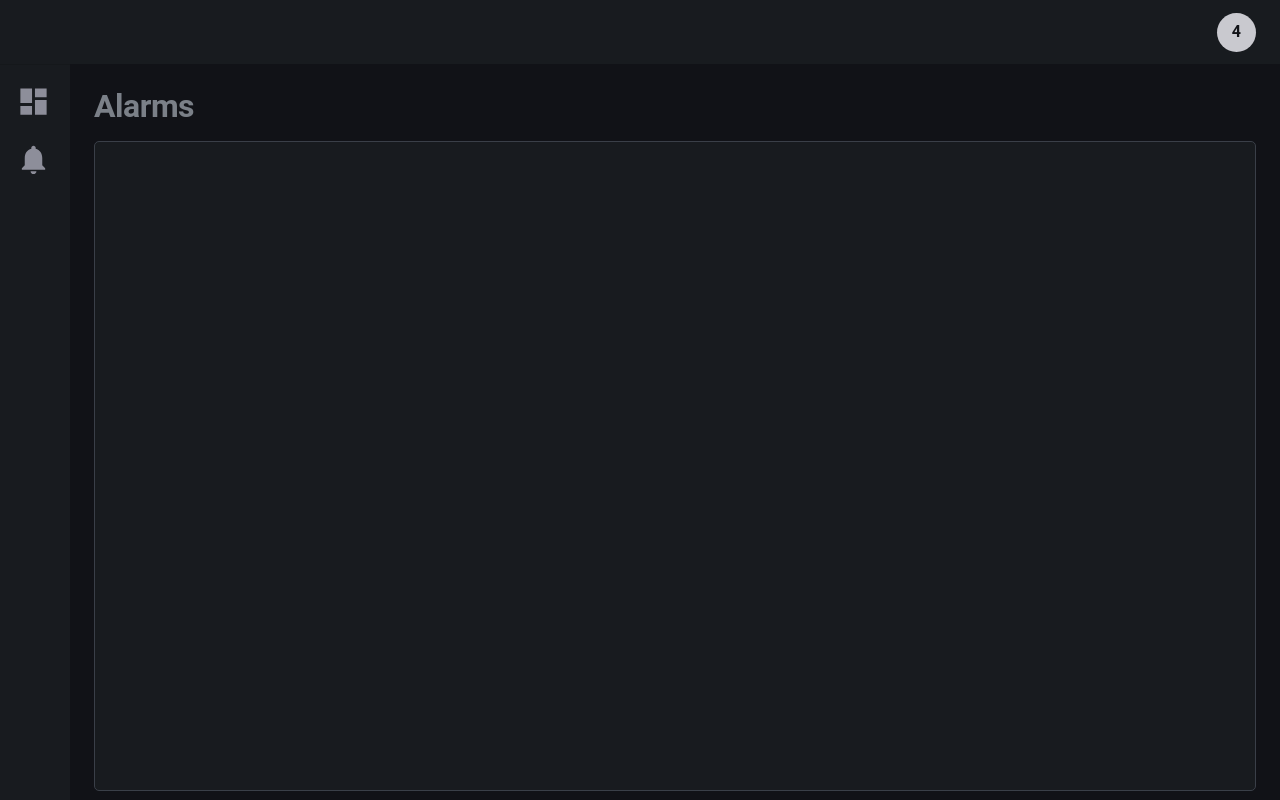
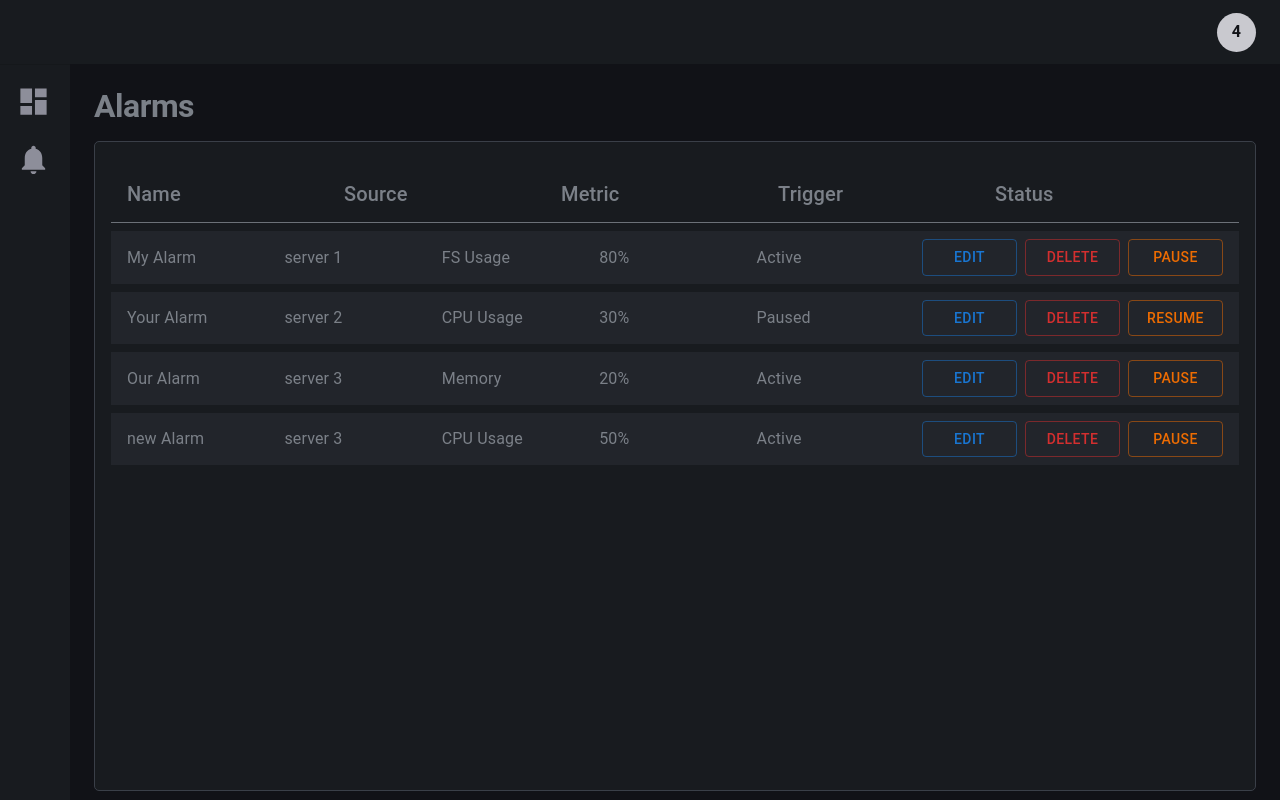
Before and after one commit to Lorekgaston/Grafana-clone, a React (Create React App) app: page /alarms in a window 1280 px wide. Built offline with nearby package versions, Linux system fonts and the light colour scheme.

Commit message:
feat: add AlarmList container

```diff
--- /dev/null
+++ b/src/components/Alarm/Alarm.jsx
@@ -0,0 +1,62 @@
+import React from 'react';
+
+import { Box } from '@mui/system';
+import {
+  ListItem,
+  ListItemText,
+  Button,
+} from '@mui/material';
+
+const styledListItem = {
+  display: 'grid',
+  gridTemplateColumns: 'repeat(5, 1fr) auto',
+  mb: 1,
+  bgcolor: '#22252b',
+};
+const styledButton = { ml: 1, minWidth: '95px' };
+
+const Alarm = ({
+  id,
+  name,
+  source,
+  metrics,
+  trigger,
+  paused,
+}) => (
+  <ListItem sx={styledListItem}>
+    <ListItemText>{name}</ListItemText>
+    <ListItemText>{source}</ListItemText>
+    <ListItemText>
+      {metrics[Math.floor(Math.random() * 3)]}
+    </ListItemText>
+    <ListItemText>{trigger}%</ListItemText>
+    <ListItemText>
+      {!paused ? 'Paused' : 'Active'}
+    </ListItemText>
+    <Box component='div'>
+      <Button
+        variant='outlined'
+        color='primary'
+        sx={styledButton}
+      >
+        Edit
+      </Button>
+      <Button
+        variant='outlined'
+        color='error'
+        sx={styledButton}
+      >
+        Delete
+      </Button>
+      <Button
+        variant='outlined'
+        color='warning'
+        sx={styledButton}
+      >
+        {!paused ? 'Resume' : 'Pause'}
+      </Button>
+    </Box>
+  </ListItem>
+);
+
+export default Alarm;
--- a/src/components/Badge/Badge.jsx
+++ b/src/components/Badge/Badge.jsx
@@ -9,7 +9,7 @@ const styledBadge = {
   borderRadius: '50%',
   padding: '2px',
   bgcolor: '#c9c9cf',
-  color: '#111217 ',
+  color: '#111217',
   display: 'flex',
   justifyContent: 'center',
   alignItems: 'center',
--- /dev/null
+++ b/src/containers/AlarmList/AlarmList.jsx
@@ -0,0 +1,98 @@
+import React from 'react';
+
+import { Box } from '@mui/system';
+import {
+  Divider,
+  List,
+  ListItem,
+  ListItemText,
+  Typography,
+} from '@mui/material';
+
+import Alarm from '../../components/Alarm/Alarm';
+
+const fakeData = [
+  {
+    _id: 1,
+    name: 'My Alarm',
+    source: 'server 1',
+    metrics: ['CPU Usage', 'Memory', 'FS Usage'],
+    trigger: 80,
+    paused: true,
+    firing: false,
+    normal: true,
+  },
+  {
+    _id: 2,
+    name: 'Your Alarm',
+    source: 'server 2',
+    metrics: ['CPU Usage', 'Memory', 'FS Usage'],
+    trigger: 30,
+    paused: false,
+    firing: true,
+    normal: false,
+  },
+  {
+    _id: 3,
+    name: 'Our Alarm',
+    source: 'server 3',
+    metrics: ['CPU Usage', 'Memory', 'FS Usage'],
+    trigger: 20,
+    paused: true,
+    firing: true,
+    normal: false,
+  },
+  {
+    _id: 4,
+    name: 'new Alarm',
+    source: 'server 3',
+    metrics: ['CPU Usage', 'Memory', 'FS Usage'],
+    trigger: 50,
+    paused: true,
+    firing: true,
+    normal: false,
+  },
+];
+
+const tableHead = [
+  'Name',
+  'Source',
+  'Metric',
+  'Trigger',
+  'Status',
+  '',
+];
+
+const styledTableHead = {
+  display: 'grid',
+  gridTemplateColumns: 'repeat(5, 217px) auto',
+};
+const StyledDivider = {
+  bgcolor: '#7b8088',
+};
+
+const AlarmList = () => {
+  return (
+    <>
+      <Box component='section'>
+        <ListItem sx={styledTableHead}>
+          {tableHead.map((item, idx) => (
+            <ListItemText key={idx}>
+              <Typography variant='h6'>{item}</Typography>
+            </ListItemText>
+          ))}
+        </ListItem>
+      </Box>
+      <Divider sx={StyledDivider} variant='fullWidth' />
+      <Box component='section'>
+        <List>
+          {fakeData.map(({ _id, ...rest }, idx) => (
+            <Alarm key={idx} id={_id} {...rest} />
+          ))}
+        </List>
+      </Box>
+    </>
+  );
+};
+
+export default AlarmList;
--- a/src/pages/Alarms/Alarms.jsx
+++ b/src/pages/Alarms/Alarms.jsx
@@ -1,5 +1,6 @@
 import React from 'react';
 import { Box } from '@mui/system';
+import AlarmList from '../../containers/AlarmList/AlarmList';
 
 const styledAlarms = {
   background: '#181b1f',
@@ -13,7 +14,7 @@ const styledAlarms = {
 const Alarms = () => (
   <Box sx={styledAlarms} component='section'>
     {/* Filters */}
-    {/* Alarms List */}
+    <AlarmList />
   </Box>
 );
 
```
